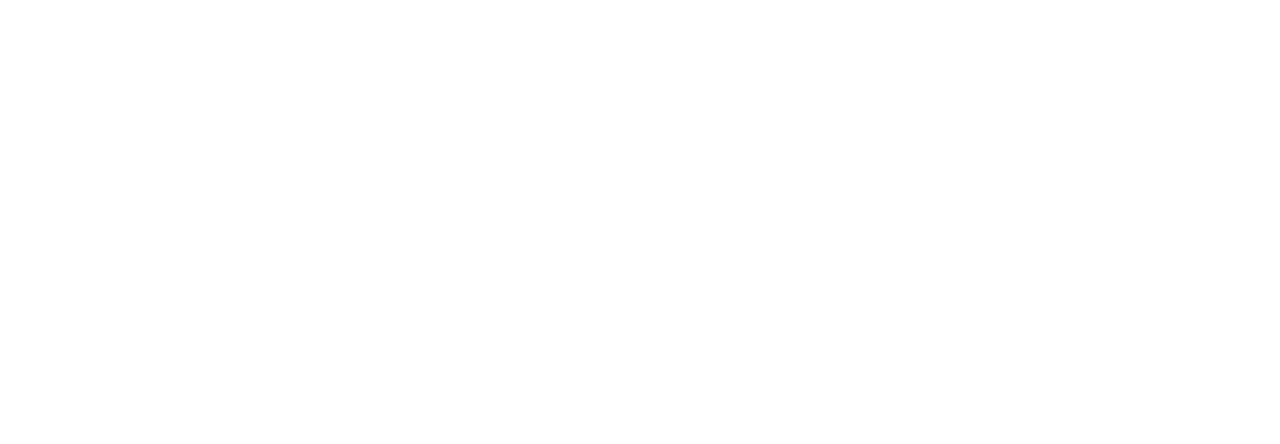
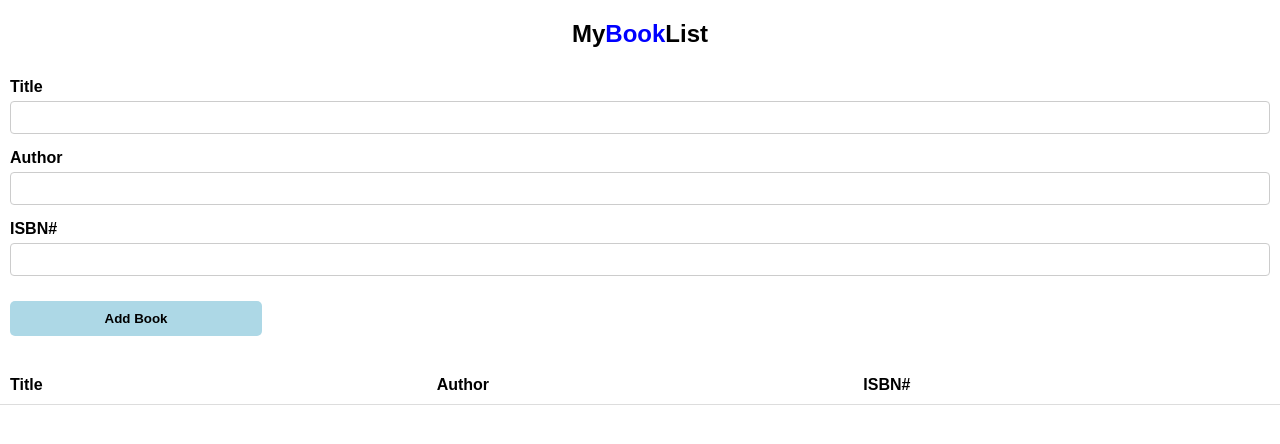
Before and after one commit to acciojob/book-list-sachinrajbher15, a website: page main.html in a window 1280 px wide. Drawn offline with Linux system fonts and the light colour scheme.

Commit message:
created a submission

```diff
--- a/main.html
+++ b/main.html
@@ -1,16 +1,37 @@
 <!DOCTYPE html>
+<html lang="en">
+<head>
+	<meta charset="UTF-8">
+	<meta name="viewport" content="width=device-width, initial-scale=1.0">
+	<link rel="stylesheet" href="styles.css">
+	<title>My Book List</title>
+</head>
+<body>
+	<div class="container">
+		<h2 id="heading">My<span class="blue">Book</span>List</h2>
+		<div class="book-container">
+			<label for="title">Title</label>
+			<input type="text" id="title">
 
-<html>
+			<label for="author">Author</label>
+			<input type="text" id="author">
 
-<head>
-	<link rel="stylesheet" href="styles.css">
-</head>
+			<label for="isbn">ISBN#</label>
+			<input type="text" id="isbn">
 
-<body>
-	<!-- the entire body must be written by student -->
-    <script type="text/javascript" src="./script.js">
-</script>
-
+			<button id="addBook" class="addbtn">Add Book</button>
+		</div>
+		<table class="table table-striped">
+			<thead>
+				<tr>
+					<th>Title</th>
+					<th>Author</th>
+					<th>ISBN#</th>
+				</tr>
+			</thead>
+			<tbody class="book-list"></tbody>
+		</table>
+	</div>
+    <script type="text/javascript" src="./script.js"></script>
 </body>
-
 </html>
--- a/script.js
+++ b/script.js
@@ -1 +1 @@
-//your JS code here. If required.
+const
--- a/styles.css
+++ b/styles.css
@@ -1 +1,65 @@
-/*  your css code here. If applicable */
+body {
+	height: 100vh;
+	margin: 0;
+	padding: 0;
+	font-family: Arial, sans-serif;
+}
+.container {
+	/* background-color: lightpink; */
+}
+#heading {
+	text-align: center;
+}
+.book-container {
+	padding: 10px;
+	display: flex;
+	flex-direction: column;
+	margin: 0 auto;
+	border-radius: 8px;
+}
+label {
+	margin-bottom: 5px;
+	font-weight: bold;
+}
+input {
+	margin-bottom: 15px;
+	padding: 8px;
+	border: 1px solid #ccc;
+	border-radius: 4px;
+}
+.addbtn {
+	background-color: lightblue;
+	padding: 10px 20px;
+	border: none;
+	border-radius: 5px;
+	margin-top: 10px;
+	cursor: pointer;
+	text-align: center;
+	width: 20%;
+	transition: background-color 0.3s;
+	font-weight: bolder;
+}
+.addbtn:hover {
+	background-color: #008cba;
+	color: white;
+}
+.blue {
+	color: blue;
+}
+table {
+	width: 100%;
+	border-collapse: collapse;
+	margin-top: 20px;
+}
+thead th {
+	padding: 10px;
+	text-align: left;
+	border-bottom: 1px solid #ddd;
+	width: 33.33%;
+}
+
+tbody td {
+	padding: 10px;
+	border-bottom: 1px solid #ddd;
+	width: 33.33%;
+}
```
